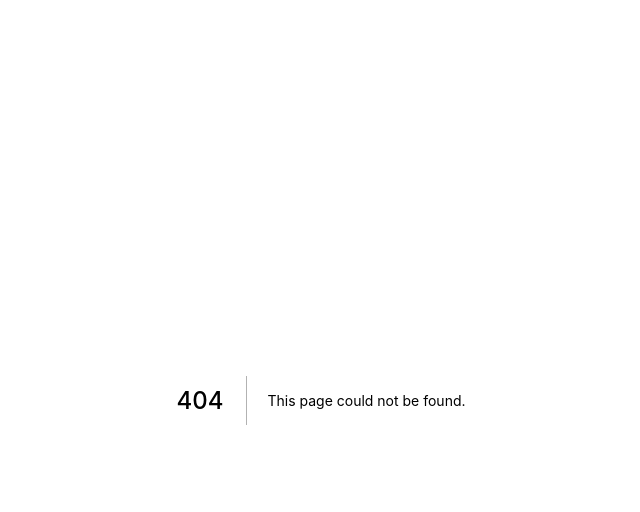
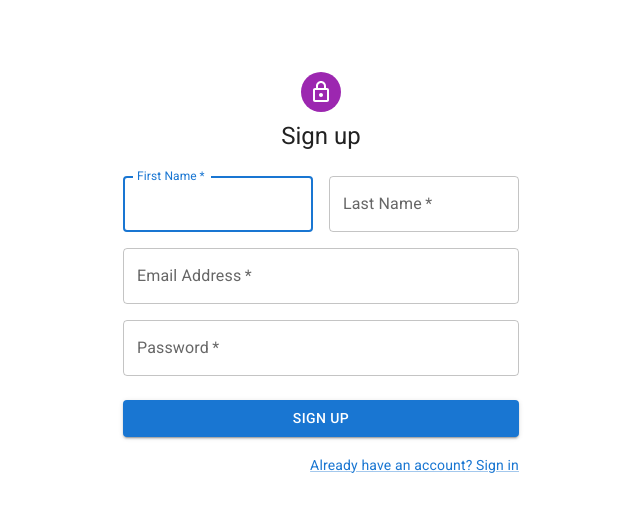
Before and after one commit to Rabbi-Iqbal/personal-app-frontend, a Next.js app: page /sign-up in a window 1280 px wide. Before the commit this address had no page. Shown: the top 512 px of the page, without its empty margins (319-959 px from the left). Built offline with nearby package versions, Linux system fonts and the light colour scheme.

Commit message:
add: signIn and signUp page

```diff
--- a/network/config.js
+++ b/network/config.js
@@ -19,7 +19,7 @@ axiosClient.interceptors.response.use(
     let res = error.response;
     console.log(res);
     if (res.status == 401) {
-      window.location.href = "/";
+      window.location.href = "/sign-in";
     }
     console.error("Looks like there was a problem. Status Code: " + res.status);
     return Promise.reject(error);
--- /dev/null
+++ b/pages/sign-up.tsx
@@ -0,0 +1,126 @@
+import * as React from 'react';
+import Avatar from '@mui/material/Avatar';
+import Button from '@mui/material/Button';
+import CssBaseline from '@mui/material/CssBaseline';
+import TextField from '@mui/material/TextField';
+import FormControlLabel from '@mui/material/FormControlLabel';
+import Checkbox from '@mui/material/Checkbox';
+import Link from '@mui/material/Link';
+import Grid from '@mui/material/Grid';
+import Box from '@mui/material/Box';
+import LockOutlinedIcon from '@mui/icons-material/LockOutlined';
+import Typography from '@mui/material/Typography';
+import Container from '@mui/material/Container';
+import { createTheme, ThemeProvider } from '@mui/material/styles';
+
+// function Copyright(props: any) {
+//   return (
+//     <Typography variant="body2" color="text.secondary" align="center" {...props}>
+//       {'Copyright © '}
+//       <Link color="inherit" href="https://mui.com/">
+//         Your Website
+//       </Link>{' '}
+//       {new Date().getFullYear()}
+//       {'.'}
+//     </Typography>
+//   );
+// }
+
+const theme = createTheme();
+
+export default function SignUp() {
+  const handleSubmit = (event: React.FormEvent<HTMLFormElement>) => {
+    event.preventDefault();
+    const data = new FormData(event.currentTarget);
+    console.log({
+      email: data.get('email'),
+      password: data.get('password'),
+    });
+  };
+
+  return (
+    <ThemeProvider theme={theme}>
+      <Container component="main" maxWidth="xs">
+        <CssBaseline />
+        <Box
+          sx={{
+            marginTop: 8,
+            display: 'flex',
+            flexDirection: 'column',
+            alignItems: 'center',
+          }}
+        >
+          <Avatar sx={{ m: 1, bgcolor: 'secondary.main' }}>
+            <LockOutlinedIcon />
+          </Avatar>
+          <Typography component="h1" variant="h5">
+            Sign up
+          </Typography>
+          <Box component="form" noValidate onSubmit={handleSubmit} sx={{ mt: 3 }}>
+            <Grid container spacing={2}>
+              <Grid item xs={12} sm={6}>
+                <TextField
+                  autoComplete="given-name"
+                  name="firstName"
+                  required
+                  fullWidth
+                  id="firstName"
+                  label="First Name"
+                  autoFocus
+                />
+              </Grid>
+              <Grid item xs={12} sm={6}>
+                <TextField
+                  required
+                  fullWidth
+                  id="lastName"
+                  label="Last Name"
+                  name="lastName"
+                  autoComplete="family-name"
+                />
+              </Grid>
+              <Grid item xs={12}>
+                <TextField
+                  required
+                  fullWidth
+                  id="email"
+                  label="Email Address"
+                  name="email"
+                  autoComplete="email"
+                />
+              </Grid>
+              <Grid item xs={12}>
+                <TextField
+                  required
+                  fullWidth
+                  name="password"
+                  label="Password"
+                  type="password"
+                  id="password"
+                  autoComplete="new-password"
+                />
+              </Grid>
+
+            </Grid>
+            <Button
+              type="submit"
+              fullWidth
+              variant="contained"
+              sx={{ mt: 3, mb: 2 }}
+            >
+              Sign Up
+            </Button>
+            <Grid container justifyContent="flex-end">
+              <Grid item>
+                <Link href="/sign-in" variant="body2">
+                  Already have an account? Sign in
+                </Link>
+              </Grid>
+            </Grid>
+          </Box>
+        </Box>
+        {/* <Copyright sx={{ mt: 5 }} /> */}
+      </Container>
+    </ThemeProvider>
+  );
+}
```
Also changed, not shown: network/auth.api.js (added, +7 -0 lines), pages/sign-in.tsx (added, +120 -0 lines).
